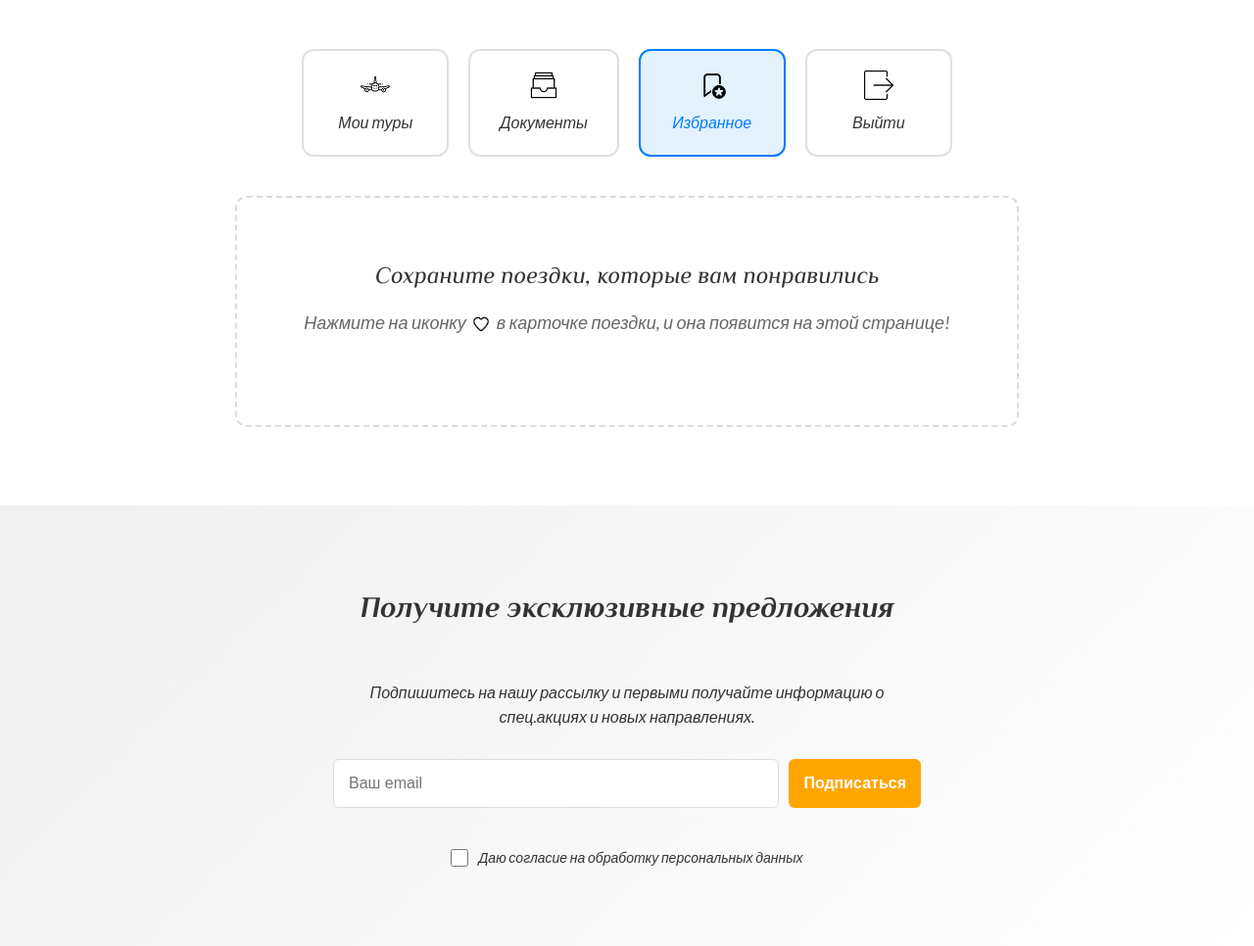
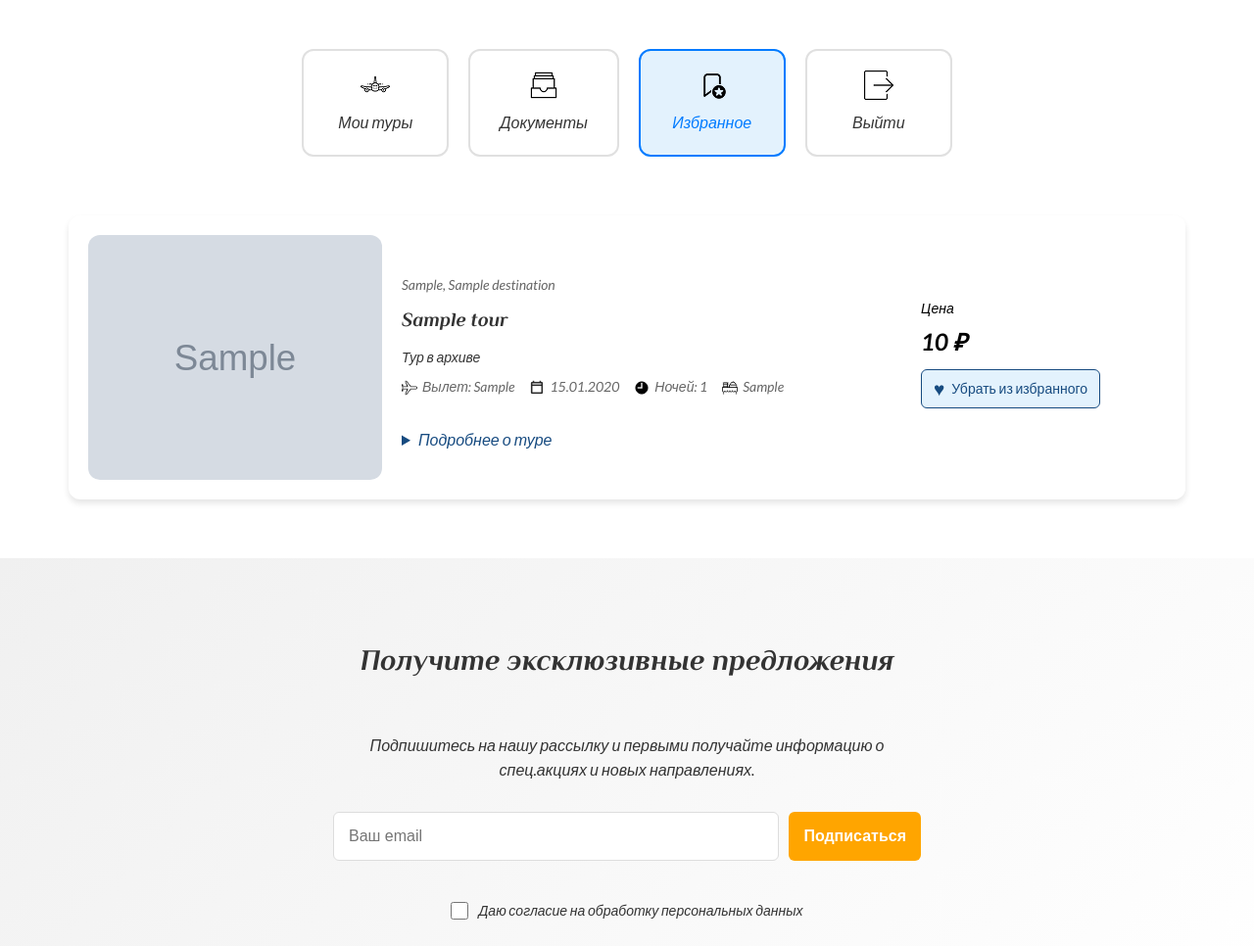
Before and after one commit to vladismargo-glitch/-TryTravel-Laravel, a Laravel app: page /favorites.html in a window 1280 px wide. Shown: the part 275-1241 px from the top of the page at 98% size. Run offline with Laravel 12, Linux system fonts and the light colour scheme; a user stored in the database is signed in; tables that the repository leaves empty hold one stand-in row (values such as "Sample post"); grey boxes marked "Sample" are stand-in pictures.

Commit message:
Add tour sorting and favorites

```diff
--- /dev/null
+++ b/app/Http/Controllers/FavoriteController.php
@@ -0,0 +1,66 @@
+<?php
+
+namespace App\Http\Controllers;
+
+use App\Queries\TourCards;
+use Illuminate\Contracts\View\View;
+use Illuminate\Http\RedirectResponse;
+use Illuminate\Http\Request;
+use Illuminate\Support\Facades\DB;
+
+class FavoriteController extends Controller
+{
+    public function index(Request $request): View|RedirectResponse
+    {
+        $tours = TourCards::query()
+            ->join('favorites', 'favorites.tour_id', '=', 'tours.tour_id')
+            ->where('favorites.user_id', $request->user()->getKey())
+            ->selectRaw('1 AS is_favorite')
+            ->orderByDesc('favorites.added_at')
+            ->orderByDesc('tours.tour_id')
+            ->paginate(12);
+
+        if ($tours->currentPage() > $tours->lastPage()) {
+            return redirect()->to($tours->url($tours->lastPage()));
+        }
+
+        return view('favorites', ['tours' => $tours]);
+    }
+
+    public function store(Request $request, string $tourId): RedirectResponse
+    {
+        DB::transaction(function () use ($request, $tourId): void {
+            $tour = DB::table('tours')->where('tour_id', $tourId)
+                ->whereNull('archived_at')->sharedLock()->first(['tour_id']);
+
+            abort_if($tour === null, 404);
+
+            DB::table('favorites')->upsert([
+                'user_id' => $request->user()->getKey(),
+                'tour_id' => $tour->tour_id,
+            ], ['user_id', 'tour_id'], ['tour_id']);
+        }, 3);
+
+        return $this->backToList('Тур добавлен в избранное.');
+    }
+
+    public function destroy(Request $request, string $tourId): RedirectResponse
+    {
+        DB::table('favorites')
+            ->where('user_id', $request->user()->getKey())
+            ->where('tour_id', $tourId)
+            ->delete();
+
+        return $this->backToList('Тур удалён из избранного.');
+    }
+
+    private function backToList(string $message): RedirectResponse
+    {
+        $previous = url()->previous();
+        $target = str_starts_with($previous, rtrim(url('/'), '/').'/')
+            ? $previous
+            : route('favorites.index');
+
+        return redirect()->to($target, 303)->with('favorite_status', $message);
+    }
+}
--- /dev/null
+++ b/app/Queries/TourCards.php
@@ -0,0 +1,23 @@
+<?php
+
+namespace App\Queries;
+
+use Illuminate\Database\Query\Builder;
+use Illuminate\Support\Facades\DB;
+
+class TourCards
+{
+    public static function query(): Builder
+    {
+        $ratings = DB::table('tour_reviews')
+            ->where('status', 'published')
+            ->groupBy('tour_id')
+            ->selectRaw('tour_id, AVG(rating) AS average_rating, COUNT(*) AS review_count');
+
+        return DB::table('tours')
+            ->join('destinations', 'destinations.destination_id', '=', 'tours.destination_id')
+            ->leftJoinSub($ratings, 'ratings', 'ratings.tour_id', '=', 'tours.tour_id')
+            ->select('tours.*', 'destinations.country', 'destinations.name as destination',
+                'ratings.average_rating', 'ratings.review_count');
+    }
+}
--- a/public/css/tour-search.css
+++ b/public/css/tour-search.css
@@ -25,6 +25,17 @@
     font: inherit;
 }
 
+.catalog-search-fields select {
+    max-width: 100%;
+    padding: 12px;
+    border: 1px solid #b7c5d4;
+    border-radius: 6px;
+    background: white;
+    color: #222;
+    font: inherit;
+}
+
+.catalog-rating { margin: 0 0 8px; font-size: 14px; }
 .catalog-search-fields .tour-select-btn { width: auto; margin: 0; }
 .catalog-search a, .tours-pagination a, .catalog-description summary { color: #174b80; }
 .catalog-result-count { margin-top: 10px; }
@@ -32,3 +43,24 @@
 .catalog-description { margin-top: 14px; }
 .catalog-description summary { cursor: pointer; }
 .catalog-description p { margin-top: 8px; }
+
+.favorite-button {
+    display: inline-flex;
+    align-items: center;
+    justify-content: center;
+    gap: 7px;
+    max-width: 100%;
+    padding: 8px 12px;
+    border: 1px solid #b7c5d4;
+    border-radius: 6px;
+    background: white;
+    color: #174b80;
+    font: inherit;
+    font-size: 14px;
+    font-style: normal;
+    cursor: pointer;
+}
+
+.favorite-button span { font-size: 19px; line-height: 1; }
+.favorite-button:hover, .favorite-button.is-saved { background: #e3f2fd; border-color: #174b80; }
+.favorite-status { margin: 0 0 12px; color: #174b80; font-style: normal; }
--- a/resources/views/catalog/card.blade.php
+++ b/resources/views/catalog/card.blade.php
@@ -5,6 +5,17 @@
             <div class="tour-info-left">
                 <div class="tour-location">{{ $tour->country }}, {{ $tour->destination }}</div>
                 <h2 class="tour-hotel">{{ $tour->title }}</h2>
+                @if ($tour->archived_at)
+                    <p class="catalog-rating">Тур в архиве</p>
+                @endif
+                @if ($tour->review_count)
+                    <p class="catalog-rating">{{ number_format((float) $tour->average_rating, 1, ',', ' ') }} из 5 · отзывов {{ $tour->review_count }}</p>
+                @elseif ($sort === 'rating')
+                    <p class="catalog-rating">Пока без отзывов</p>
+                @endif
+                @if ($sort === 'popular')
+                    <p class="catalog-rating">Подтверждённых броней {{ $tour->booking_count }}</p>
+                @endif
                 <div class="tour-departure">
                     <span><img src="{{ asset('images/Samolet.png') }}" alt="" class="departure-icon">Вылет: {{ $tour->departure_city }}</span>
                     <span><img src="{{ asset('images/Calendar.png') }}" alt="" class="departure-icon"><time datetime="{{ $tour->departure_date }}">{{ \Illuminate\Support\Carbon::parse($tour->departure_date)->format('d.m.Y') }}</time></span>
@@ -23,6 +34,17 @@
                     <div class="price-label">Цена</div>
                     <div class="price-value">{{ number_format((float) $tour->price, fmod((float) $tour->price, 1) ? 2 : 0, ',', ' ') }} ₽</div>
                 </div>
+                <form class="favorite-form" method="post"
+                    action="{{ route($tour->is_favorite ? 'favorites.destroy' : 'favorites.store', ['tourId' => $tour->tour_id]) }}">
+                    @csrf
+                    @if ($tour->is_favorite)
+                        @method('DELETE')
+                    @endif
+                    <button type="submit" class="favorite-button{{ $tour->is_favorite ? ' is-saved' : '' }}">
+                        <span aria-hidden="true">{{ $tour->is_favorite ? '♥' : '♡' }}</span>
+                        {{ $tour->is_favorite ? 'Убрать из избранного' : 'В избранное' }}
+                    </button>
+                </form>
             </div>
         </div>
     </div>
--- /dev/null
+++ b/resources/views/catalog/favorite-status.blade.php
@@ -0,0 +1,3 @@
+@if (session('favorite_status'))
+    <p class="favorite-status" role="status">{{ session('favorite_status') }}</p>
+@endif
--- /dev/null
+++ b/resources/views/catalog/pagination.blade.php
@@ -0,0 +1,13 @@
+@if ($tours->hasPages())
+    <nav class="tours-pagination" aria-label="Страницы списка туров">
+        @if ($tours->onFirstPage())
+            <span>Назад</span>
+        @else
+            <a href="{{ $tours->previousPageUrl() }}" rel="prev">Назад</a>
+        @endif
+        <span>Страница {{ $tours->currentPage() }} из {{ $tours->lastPage() }}</span>
+        @if ($tours->hasMorePages())
+            <a href="{{ $tours->nextPageUrl() }}" rel="next">Далее</a>
+        @endif
+    </nav>
+@endif
--- a/resources/views/favorites.blade.php
+++ b/resources/views/favorites.blade.php
@@ -5,6 +5,8 @@
     <meta name="viewport" content="width=device-width, initial-scale=1.0">
     <title>TryTravel - Избранное</title>
     <link rel="stylesheet" href="css/common.css">
+    <link rel="stylesheet" href="{{ asset('css/hot-tours.css') }}">
+    <link rel="stylesheet" href="{{ asset('css/tour-search.css') }}">
     <link rel="stylesheet" href="css/favorites.css">
 </head>
 <body>
@@ -65,12 +67,26 @@
             </a>
         </div>
 
-        <div class="favorites-empty-state">
-            <div class="empty-state-box">
-                <p class="empty-state-text">Сохраните поездки, которые вам понравились</p>
-                <p class="empty-state-subtext">Нажмите на иконку <img src="images/Serdechko.png" alt="сердце" class="heart-icon-img"> в карточке поездки, и она появится на этой странице!</p>
+        <div class="catalog-search">
+            @include('catalog.favorite-status')
+        </div>
+
+        @if ($tours->isEmpty())
+            <div class="favorites-empty-state">
+                <div class="empty-state-box">
+                    <p class="empty-state-text">В избранном пока нет туров</p>
+                    <p class="empty-state-subtext">Нажмите «В избранное» в карточке понравившегося тура.</p>
+                    <a href="{{ route('tours.index') }}">Перейти в каталог</a>
+                </div>
             </div>
-        </div>
+        @else
+            <div class="tours-grid">
+                @foreach ($tours as $tour)
+                    @include('catalog.card', ['tour' => $tour, 'sort' => ''])
+                @endforeach
+            </div>
+            @include('catalog.pagination')
+        @endif
     </section>
 
     <section class="newsletter-section">
--- a/routes/web.php
+++ b/routes/web.php
@@ -1,16 +1,19 @@
 <?php
 
 use App\Http\Controllers\AuthController;
+use App\Http\Controllers\FavoriteController;
 use App\Http\Controllers\PasswordResetController;
 use App\Http\Controllers\TourCatalogController;
 use Illuminate\Support\Facades\Route;
 
 Route::get('/', fn () => redirect('/index.html'))->name('home');
-Route::get('/tours.html', [TourCatalogController::class, 'index'])->name('tours.index');
-Route::get('/hot-tours.html', [TourCatalogController::class, 'index'])
-    ->defaults('section', 'hot')->name('tours.hot');
-Route::get('/newyear-tours.html', [TourCatalogController::class, 'index'])
-    ->defaults('section', 'newyear')->name('tours.newyear');
+Route::middleware('auth.session')->group(function () {
+    Route::get('/tours.html', [TourCatalogController::class, 'index'])->name('tours.index');
+    Route::get('/hot-tours.html', [TourCatalogController::class, 'index'])
+        ->defaults('section', 'hot')->name('tours.hot');
+    Route::get('/newyear-tours.html', [TourCatalogController::class, 'index'])
+        ->defaults('section', 'newyear')->name('tours.newyear');
+});
 
 Route::middleware('guest')->group(function () {
     Route::view('/register.html', 'register')->name('register');
@@ -31,7 +34,11 @@ Route::middleware('guest')->group(function () {
 
 Route::middleware(['auth', 'auth.session'])->group(function () {
     Route::view('/personal-account.html', 'account')->name('account');
-    Route::view('/favorites.html', 'favorites');
+    Route::get('/favorites.html', [FavoriteController::class, 'index'])->name('favorites.index');
+    Route::post('/favorites/{tourId}', [FavoriteController::class, 'store'])
+        ->whereNumber('tourId')->name('favorites.store');
+    Route::delete('/favorites/{tourId}', [FavoriteController::class, 'destroy'])
+        ->whereNumber('tourId')->name('favorites.destroy');
     Route::view('/documents.html', 'documents');
     Route::view('/logout.html', 'logout')->name('logout');
     Route::post('/logout.html', [AuthController::class, 'logout'])->name('logout.submit');
```
Also changed, not shown: app/Http/Controllers/TourCatalogController.php (+41 -8 lines), database/TryTravel.sql (+19 -0 lines), database/TryTravel_websrv.sql (+19 -0 lines), resources/views/catalog/index.blade.php (+10 -15 lines), README.md.
